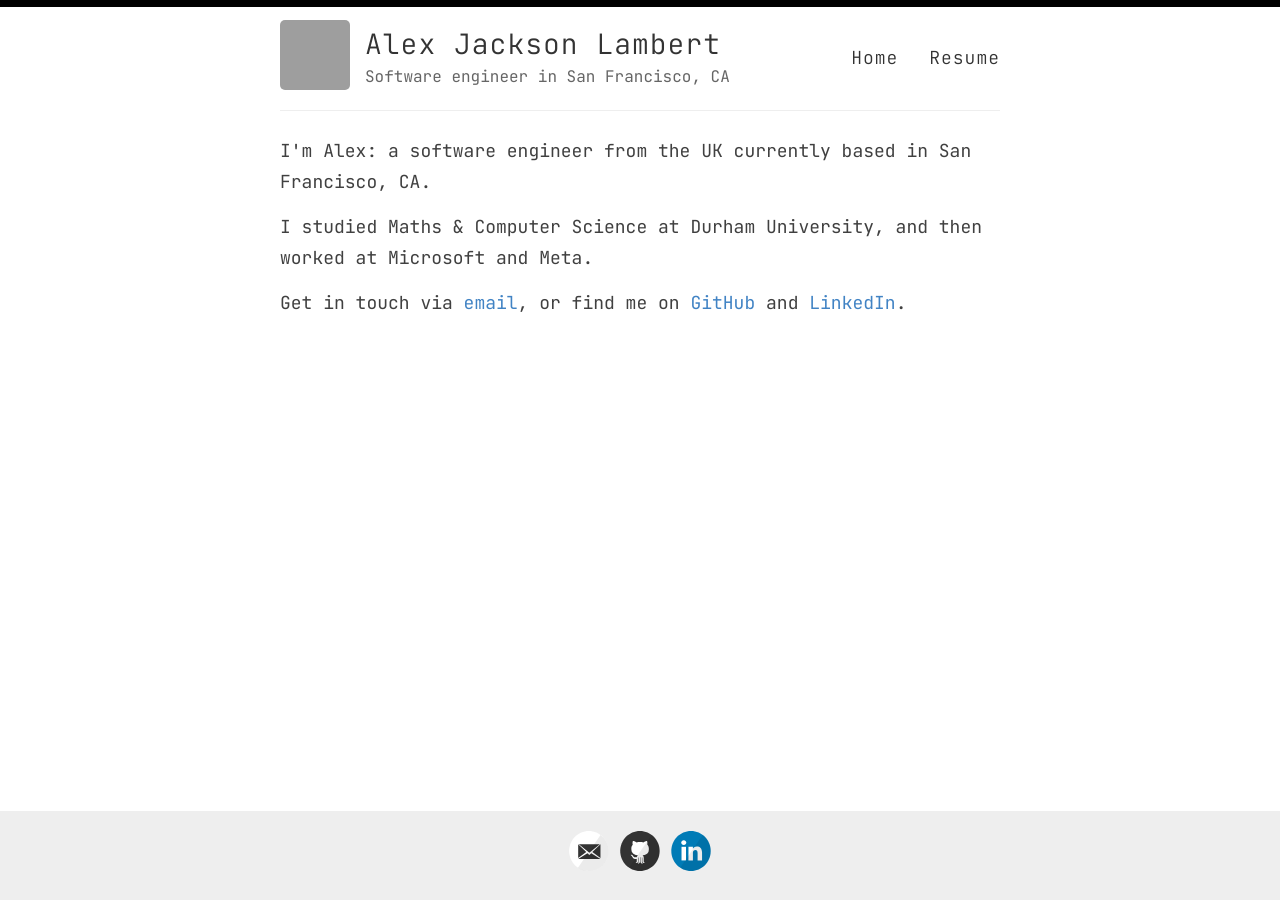
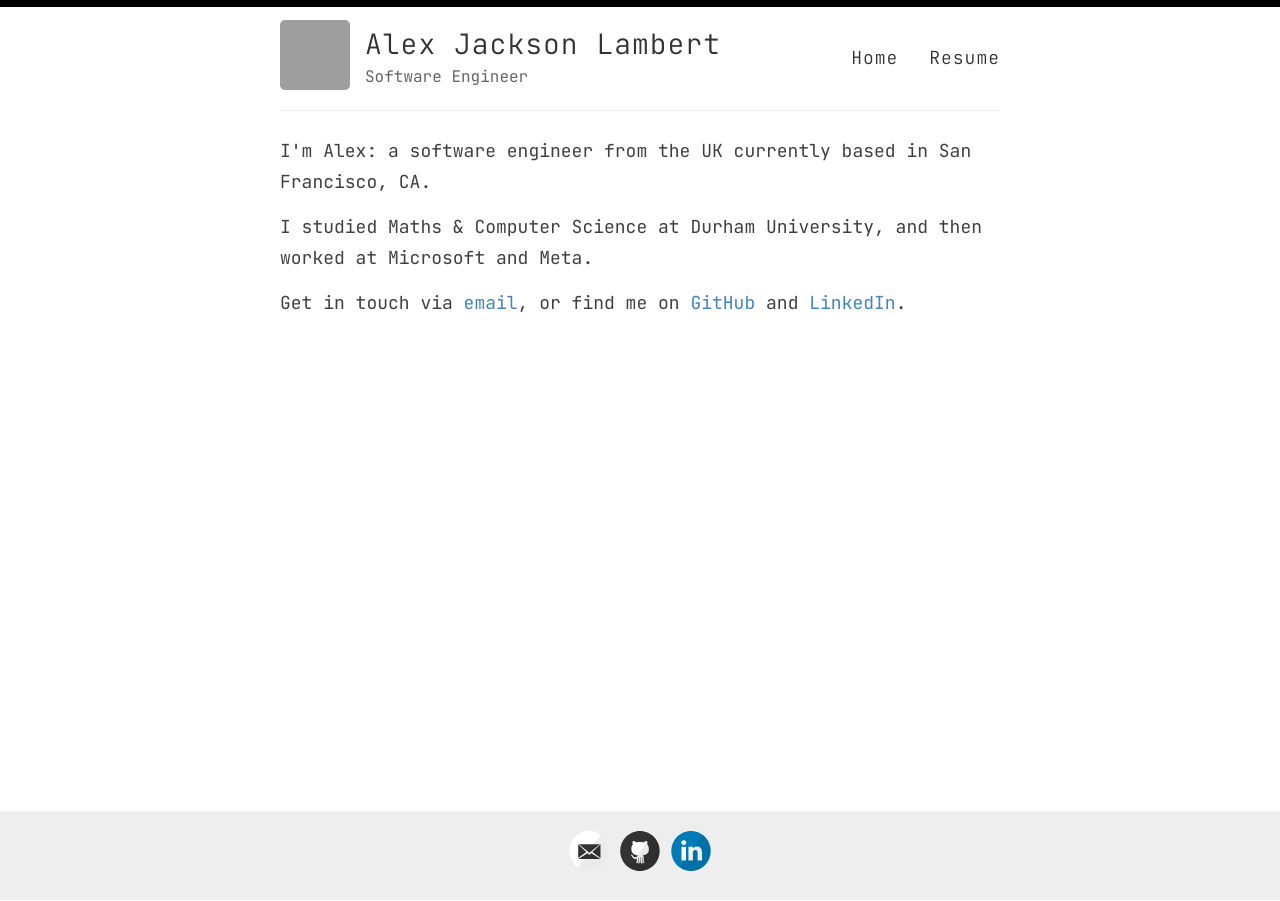
Before and after one commit to alex-jl/alex-jl.github.io, a Jekyll site: the page built from index.html, in a window 1280 px wide. Built offline with Jekyll 4.4.1, drawn with Linux system fonts in a browser that asks for light colours; the list of posts is cut into pages by our own code; grey boxes are pictures that could not be loaded.

Commit message:
Shorten description

```diff
--- a/_config.yml
+++ b/_config.yml
@@ -1,6 +1,6 @@
 name: Alex Jackson Lambert
 author: Alex Jackson Lambert
-description: Software engineer in San Francisco, CA
+description: Software Engineer
 
 avatar: https://avatars.githubusercontent.com/u/118576078
 
```
